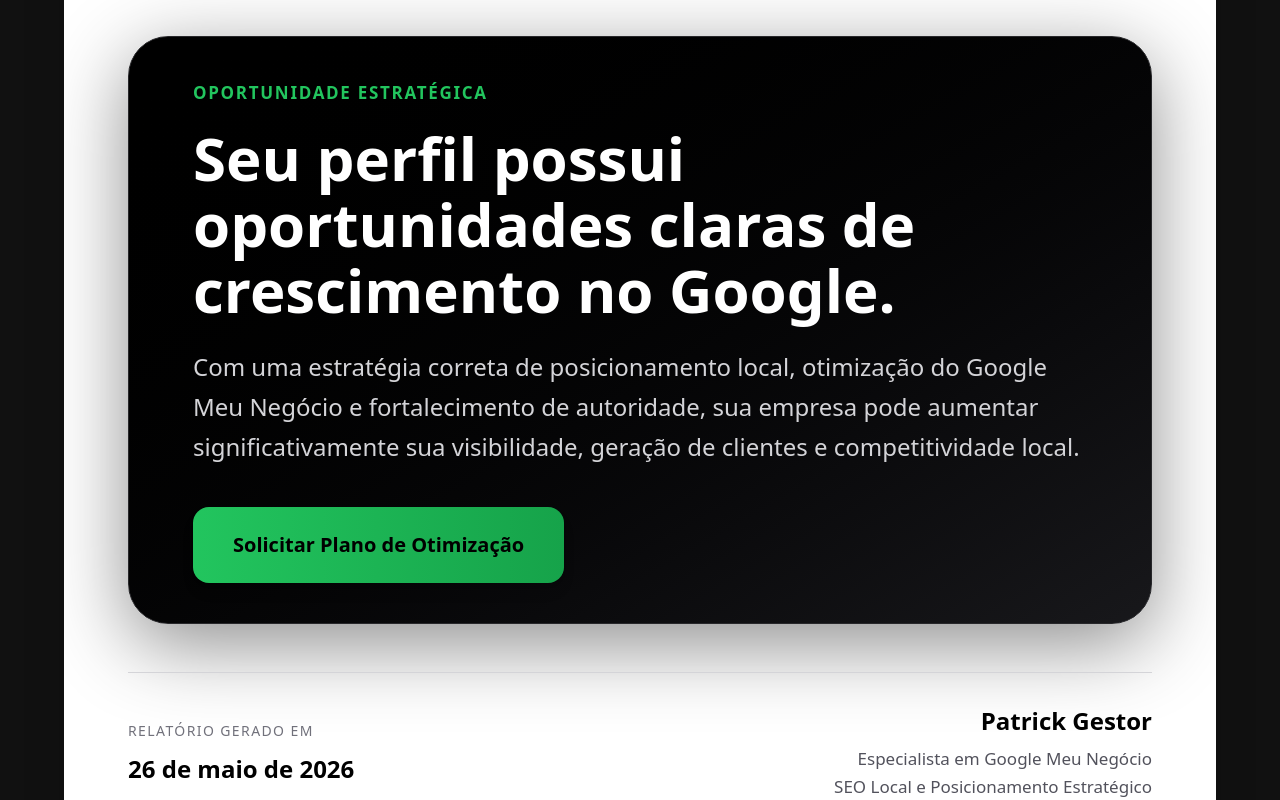
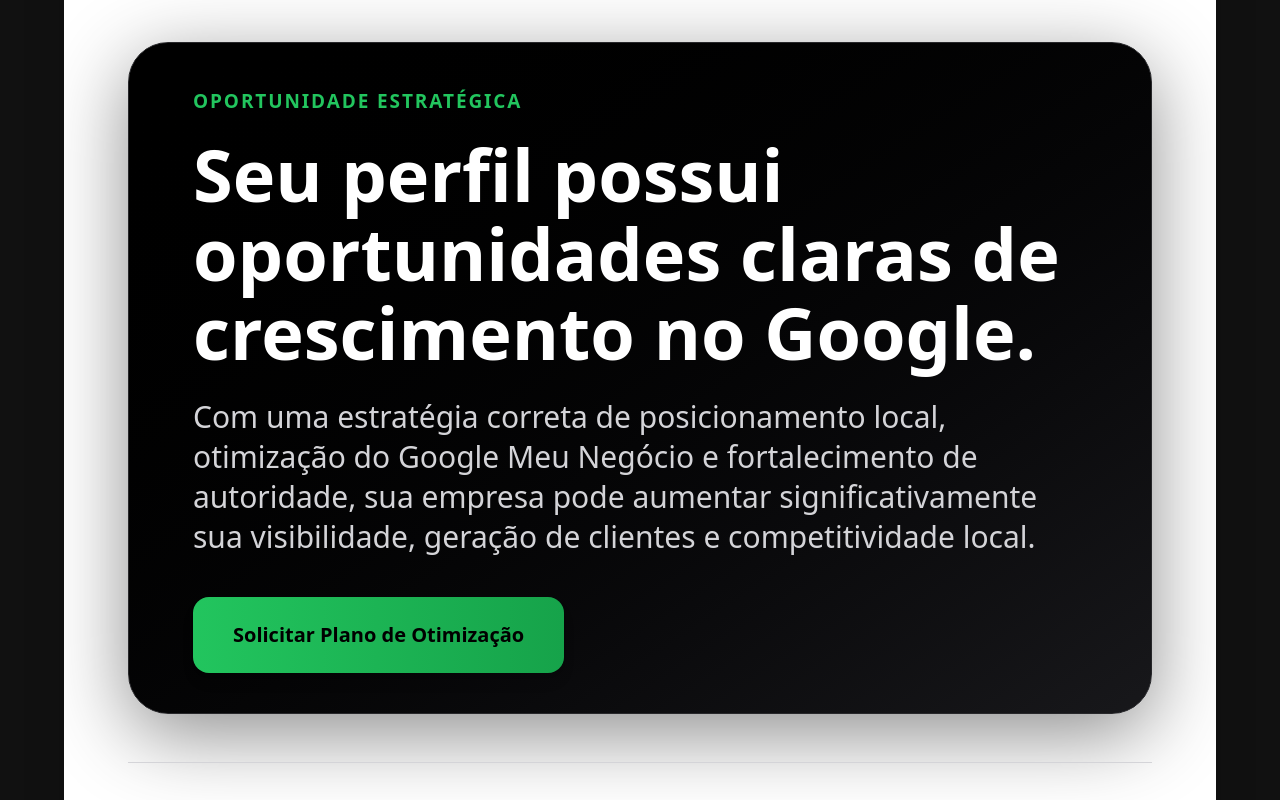
Before and after one commit to patrickvelho94/gmn-laudos, a Next.js app: page /laudo in a window 1280 px wide. Shown: the part 1980-2780 px from the top of the page. Built offline with nearby package versions, Linux system fonts and the light colour scheme.

Commit message:
refina pdf premium

```diff
--- a/app/laudo/page.tsx
+++ b/app/laudo/page.tsx
@@ -78,7 +78,7 @@ const perfilScore =
         </div>
 
         {/* DOCUMENTO */}
-<div className="bg-white text-black rounded-[32px] p-8 md:p-16 shadow-2xl w-full overflow-hidden text-[15px] md:text-[17px] leading-8">
+<div className="bg-white text-black rounded-[32px] p-10 md:p-16 shadow-2xl w-full overflow-hidden text-[17px] md:text-[19px] leading-9">
           {/* HEADER */}
 <div className="pdf-section border-b border-zinc-300 pb-10 mb-12">
 
@@ -557,11 +557,11 @@ else if (secaoAtual.includes("PRIORIDADES")) {
         Oportunidade Estratégica
       </p>
 
-     <h2 className="text-[28px] md:text-6xl font-black leading-[1.1] mb-6 break-words max-w-[900px]">
+     <h2 className="text-[34px] md:text-7xl font-black leading-[1.1] mb-6 break-words max-w-[900px]">
         Seu perfil possui oportunidades claras de crescimento no Google.
       </h2>
 
-      <p className="text-zinc-300 text-[17px] md:text-2xl leading-8 md:leading-10 mb-10 break-words max-w-[900px]">
+      <p className="text-zinc-300 text-[19px] md:text-3xl leading-8 md:leading-10 mb-10 break-words max-w-[900px]">
         Com uma estratégia correta de posicionamento local,
         otimização do Google Meu Negócio e fortalecimento de autoridade,
         sua empresa pode aumentar significativamente sua visibilidade,
```
